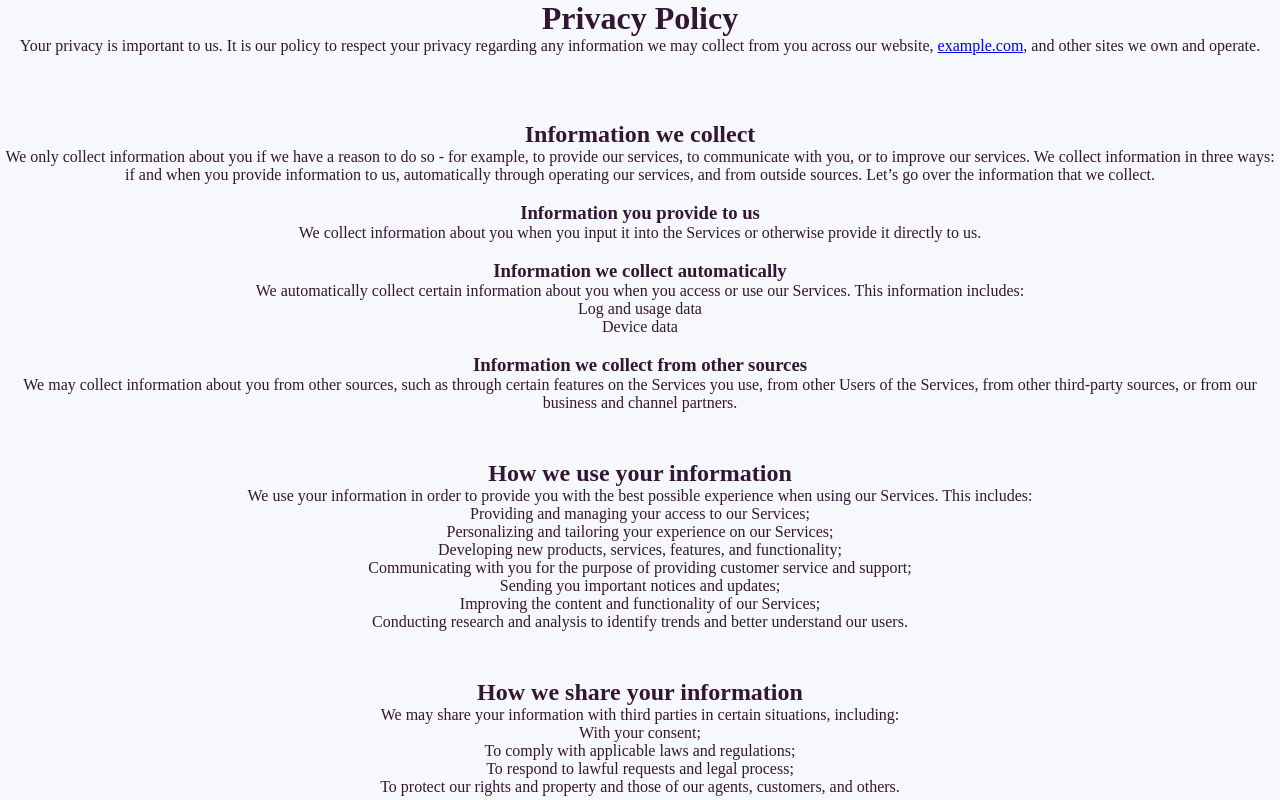
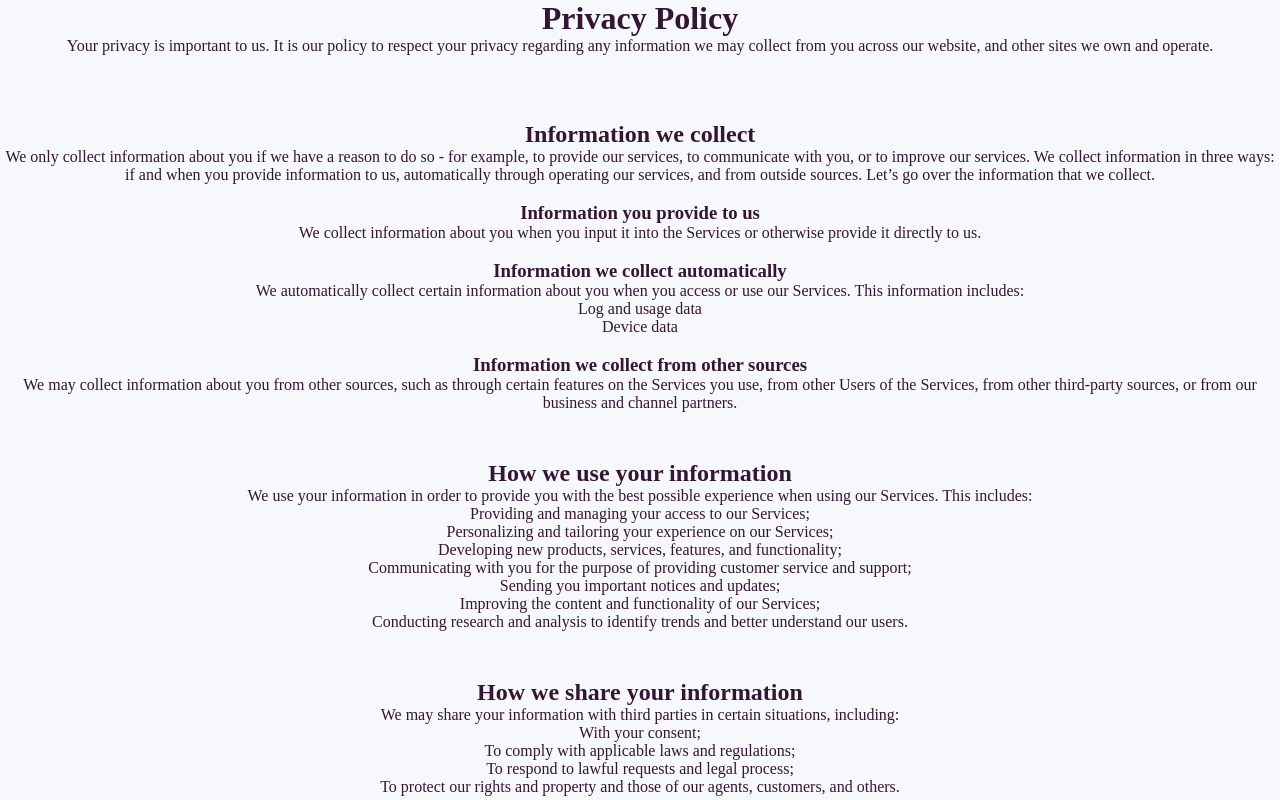
Before and after one commit to Kriss004/myWebhook, a website: page public/index.html in a window 1280 px wide. Shown: the top 800 px of the page. Drawn offline with Linux system fonts and the light colour scheme.

Commit message:
Cleanup & Privacy update

```diff
--- a/controller.js
+++ b/controller.js
@@ -118,8 +118,8 @@ let postWebhook = (req, res) => {
 };
 
 let privacy = (req, res) => {
-    //res.sendFile('../public/index.html');
-    app.use(express.static('./public'));
+    res.sendFile('../public/index.html');
+    //app.use(express.static('./public'));
 };
 
 
--- a/public/index.html
+++ b/public/index.html
@@ -20,7 +20,7 @@
     <h1>Privacy Policy</h1>
 
     <p>Your privacy is important to us. It is our policy to respect your privacy regarding any information we may collect
-        from you across our website, <a href="#">example.com</a>, and other sites we own and operate.</p>
+        from you across our website, and other sites we own and operate.</p>
     <br>
     <h2>Information we collect</h2>
 
```
